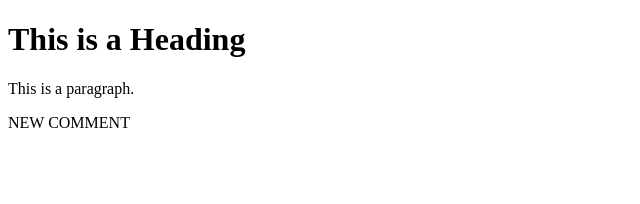
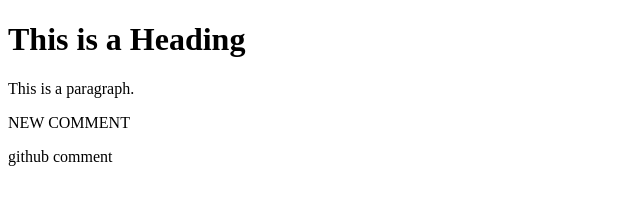
Before and after one commit to mdsharifbd/git_intro, a plain HTML site: page index.html in a window 1280 px wide. Shown: the whole page, without its empty margins (0-640 px from the left). Drawn offline with Linux system fonts and the light colour scheme.

Commit message:
git update

```diff
--- a/index.html
+++ b/index.html
@@ -8,6 +8,7 @@
 <h1>This is a Heading</h1>
 <p>This is a paragraph.</p>
 <p>NEW COMMENT</p>
+  <p>github comment</p>
 
 </body>
 </html>
```
